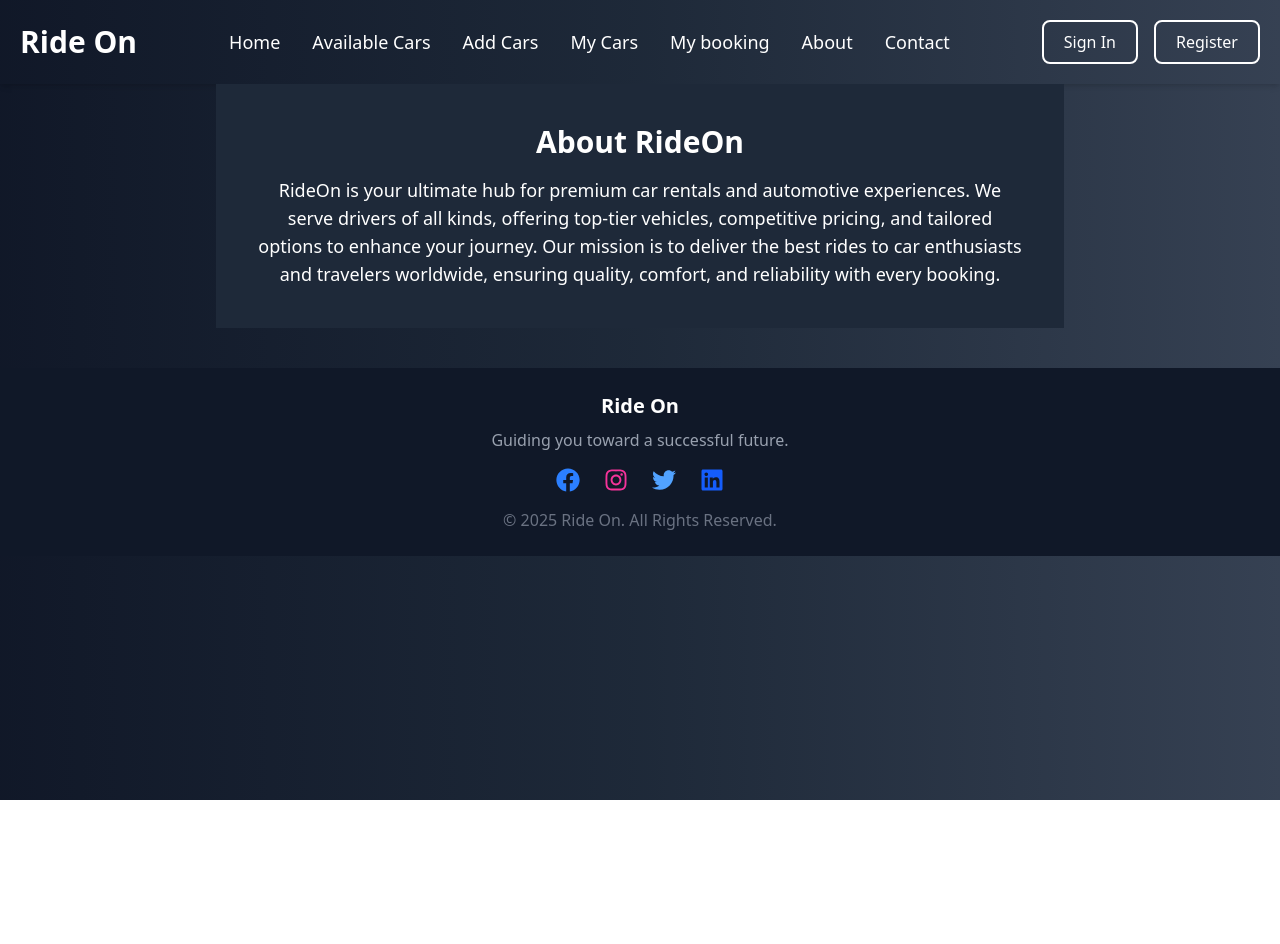
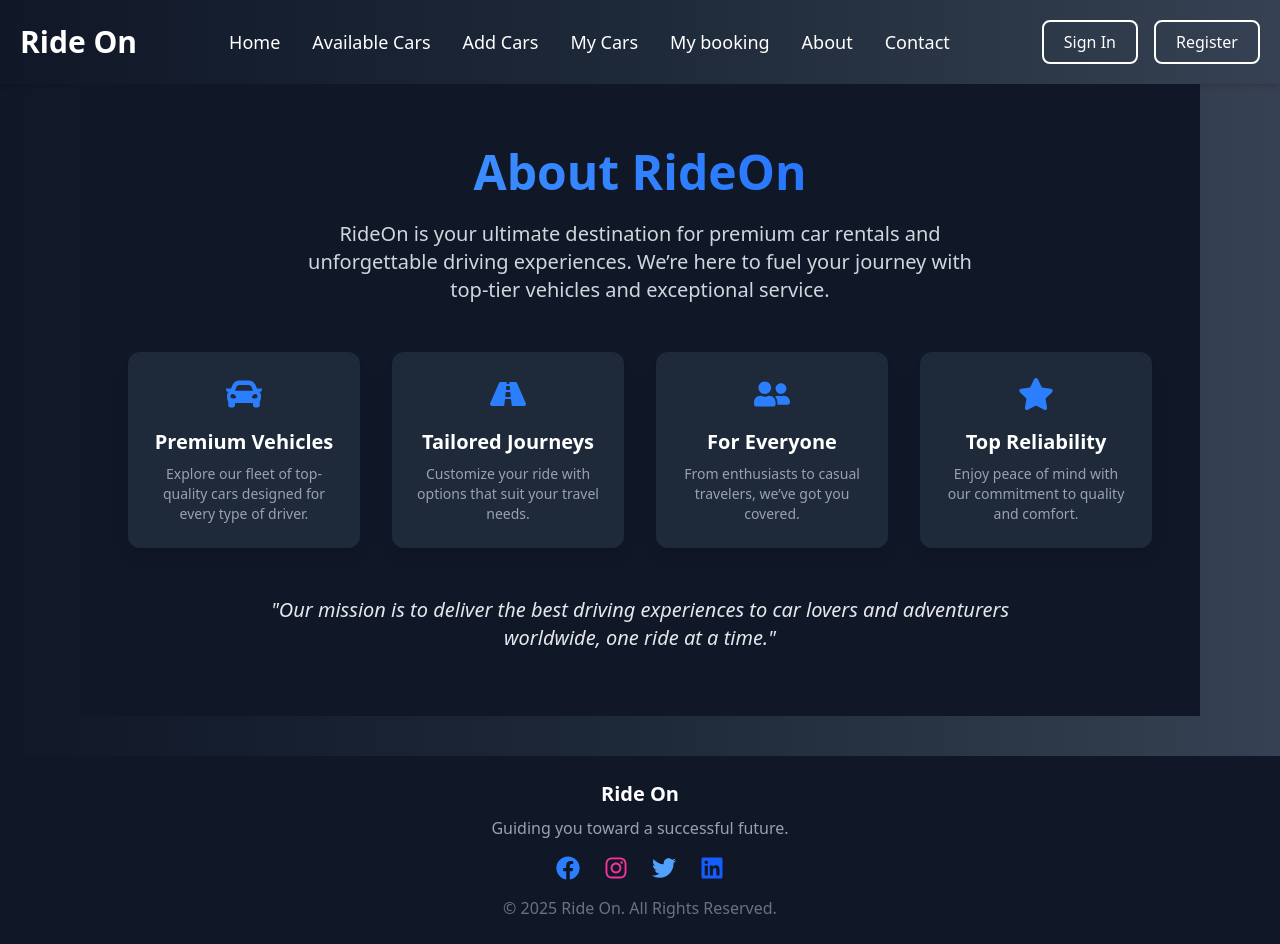
Before and after one commit to md-sifat/RideOn, a React (Vite) app: page /about in a window 1280 px wide. Before the commit the page ends 800 px from the top, so only its background shows below. Built offline with nearby package versions, Linux system fonts and the light colour scheme; no server answers.

Commit message:
about page updated

```diff
--- a/src/components/About/About.jsx
+++ b/src/components/About/About.jsx
@@ -1,18 +1,61 @@
 import React from 'react';
+import { FaCar, FaRoad, FaUserFriends, FaStar } from 'react-icons/fa';
 
 const About = () => {
-    return (
-      <div className="bg-gray-800 text-white p-10 text-center">
-        <h2 className="text-3xl font-bold mb-4">About RideOn</h2>
-        <p className="text-lg max-w-3xl mx-auto">
-          RideOn is your ultimate hub for premium car rentals and automotive experiences.
-          We serve drivers of all kinds, offering top-tier vehicles, competitive pricing, and
-          tailored options to enhance your journey. Our mission is to deliver the best rides to
-          car enthusiasts and travelers worldwide, ensuring quality, comfort, and reliability
-          with every booking.
+  return (
+    <div className="bg-gray-900 text-white py-16 px-6 md:px-12">
+      <div className="max-w-5xl mx-auto text-center">
+        <h2 className="text-4xl md:text-5xl font-bold mb-6 bg-gradient-to-r from-blue-400 to-blue-600 bg-clip-text text-transparent">
+          About RideOn
+        </h2>
+        <p className="text-lg md:text-xl text-gray-300 mb-12 max-w-2xl mx-auto">
+          RideOn is your ultimate destination for premium car rentals and unforgettable driving experiences.
+          We’re here to fuel your journey with top-tier vehicles and exceptional service.
         </p>
+
+        <div className="grid grid-cols-1 md:grid-cols-4 gap-8">
+          <div className="flex flex-col items-center p-6 bg-gray-800 rounded-xl shadow-lg hover:bg-gray-700 transition duration-300">
+            <FaCar className="text-4xl text-blue-500 mb-4" />
+            <h3 className="text-xl font-semibold mb-2">Premium Vehicles</h3>
+            <p className="text-gray-400 text-sm">
+              Explore our fleet of top-quality cars designed for every type of driver.
+            </p>
+          </div>
+
+          <div className="flex flex-col items-center p-6 bg-gray-800 rounded-xl shadow-lg hover:bg-gray-700 transition duration-300">
+            <FaRoad className="text-4xl text-blue-500 mb-4" />
+            <h3 className="text-xl font-semibold mb-2">Tailored Journeys</h3>
+            <p className="text-gray-400 text-sm">
+              Customize your ride with options that suit your travel needs.
+            </p>
+          </div>
+
+          <div className="flex flex-col items-center p-6 bg-gray-800 rounded-xl shadow-lg hover:bg-gray-700 transition duration-300">
+            <FaUserFriends className="text-4xl text-blue-500 mb-4" />
+            <h3 className="text-xl font-semibold mb-2">For Everyone</h3>
+            <p className="text-gray-400 text-sm">
+              From enthusiasts to casual travelers, we’ve got you covered.
+            </p>
+          </div>
+
+          <div className="flex flex-col items-center p-6 bg-gray-800 rounded-xl shadow-lg hover:bg-gray-700 transition duration-300">
+            <FaStar className="text-4xl text-blue-500 mb-4" />
+            <h3 className="text-xl font-semibold mb-2">Top Reliability</h3>
+            <p className="text-gray-400 text-sm">
+              Enjoy peace of mind with our commitment to quality and comfort.
+            </p>
+          </div>
+        </div>
+
+        <div className="mt-12">
+          <p className="text-lg md:text-xl text-gray-200 italic max-w-3xl mx-auto">
+            "Our mission is to deliver the best driving experiences to car lovers and adventurers worldwide,
+            one ride at a time."
+          </p>
+        </div>
       </div>
-    );
+    </div>
+  );
 };
 
 export default About;
```
